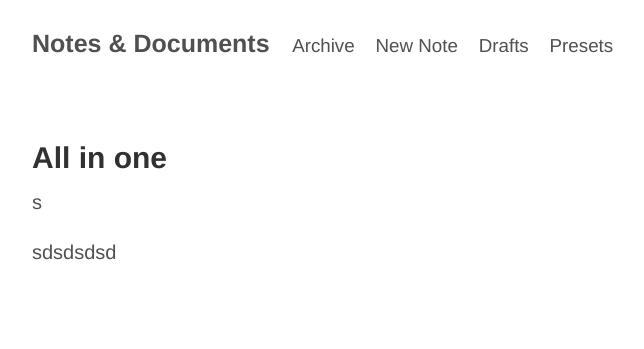
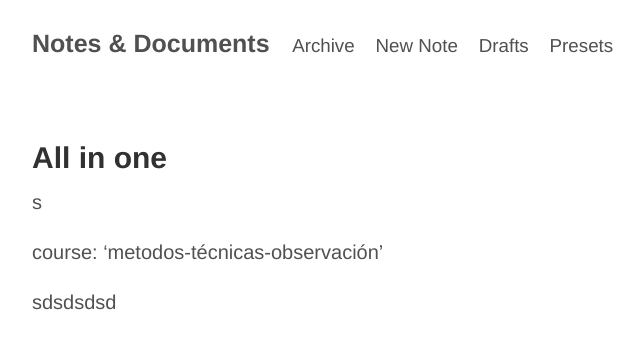
Before and after one commit to alex-esc/notes, a Jekyll site: the page built from notebooks/test.md, in a window 1280 px wide. Shown: the top 349 px of the page, without its empty margins (228-872 px from the left). Built offline with Jekyll 4.4.1, drawn with Linux system fonts in a browser that asks for light colours.

Commit message:
Update test.md

```diff
--- a/notebooks/test.md
+++ b/notebooks/test.md
@@ -25,6 +25,21 @@ s
 {% endfor %}
 
 
+course: 'metodos-técnicas-observación'
+
+{% for post in site.tags.Psicología general procesos y teorías %}
+
+<div>
+
+    »
+  <span class='post-title'>
+    <a href="{{ site.path }}{{ post.url }}">{{ post.title }}</a>
+  </span>
+</div>
+
+{% endfor %}
+
+
 
 
 sdsdsdsd
```
